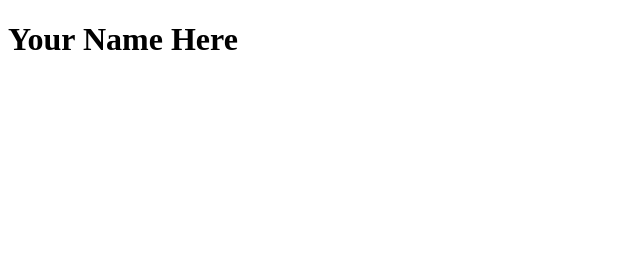
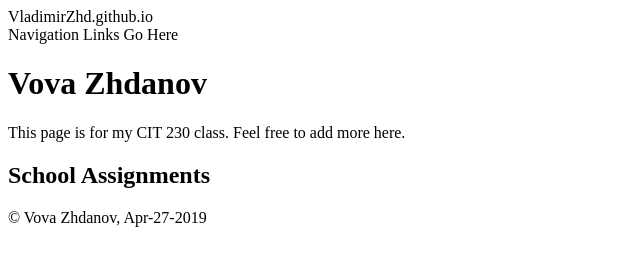
Before and after one commit to VladimirZhd/VladimirZhd.github.io, a plain HTML site: page index.html in a window 1280 px wide. Shown: the whole page, without its empty margins (0-640 px from the left). Drawn offline with Linux system fonts and the light colour scheme.

Commit message:
Added more html tags and info

```diff
--- a/index.html
+++ b/index.html
@@ -2,9 +2,21 @@
 <html lang="en">
  <head>
   <meta charset="utf-8">
-    <title>Home | Your Repo Name Here</title>
+  <title>Home | VladimirZhd.github.io</title>
+  <meta name="viewport" content="width=device-width">
+  <meta name="author" content="Vova Zhdanov">
+  <meta name="description" content="Describe your web site here">
  </head>
  <body>
-     <h1>Your Name Here</h1>
+  <header>VladimirZhd.github.io</header>
+  <nav>Navigation Links Go Here</nav>
+  <main>
+   <h1>Vova Zhdanov</h1>
+   <p>This page is for my CIT 230 class. Feel free to add more here.</p>
+   <h2>School Assignments</h2>
+  </main>
+  <footer>
+   <p>&copy; Vova Zhdanov, Apr-27-2019</p>
+  </footer>
  </body>
 </html>
```
Also changed, not shown: idex.html (deleted). Lines whose indentation alone changed are shown as unchanged.
